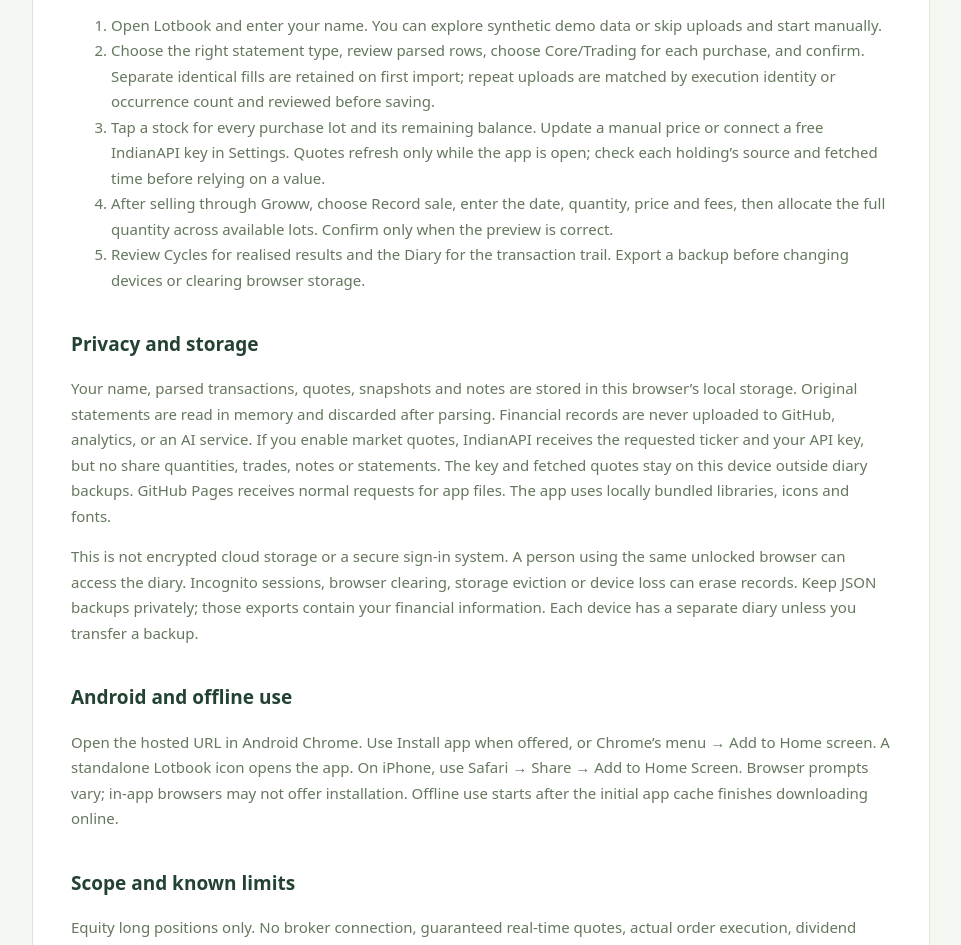
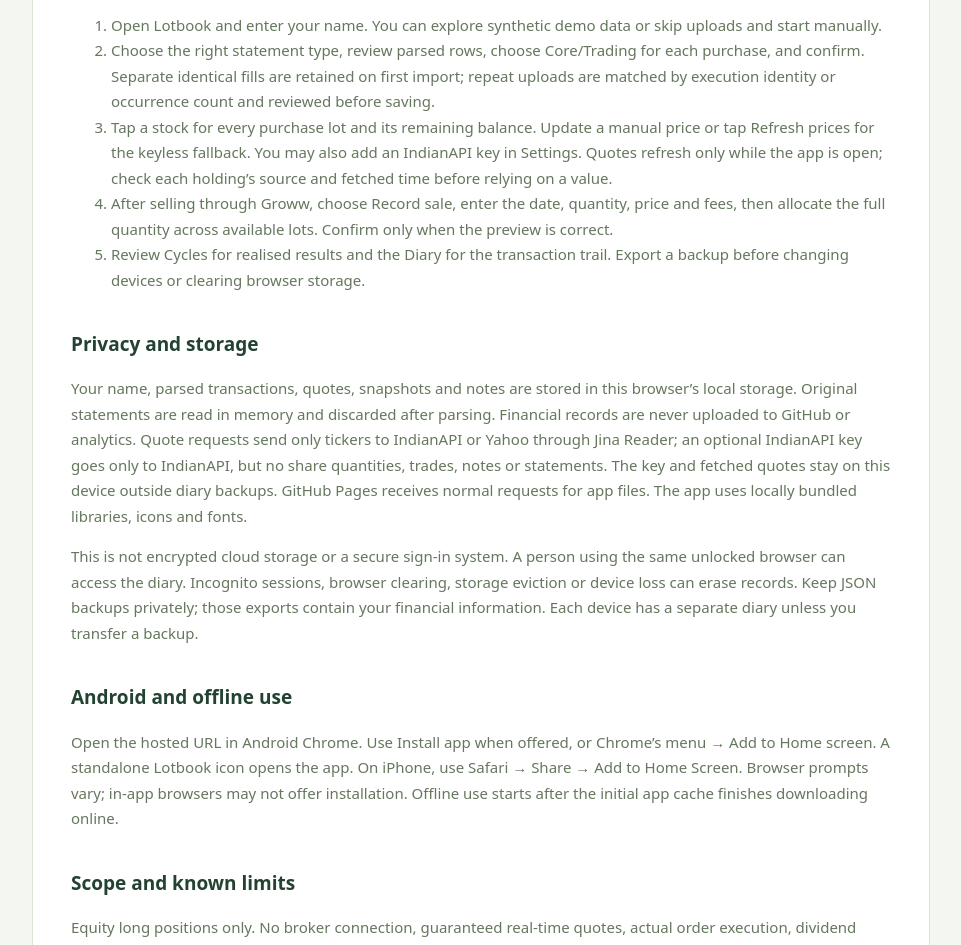
Before and after one commit to prabhav-patel-ops/LotBook, a website: page public/guide.html in a window 1280 px wide. Shown: the part 1855-2800 px from the top of the page, without its empty margins (159-1120 px from the left). Drawn offline with Linux system fonts and the light colour scheme.

Commit message:
Update public/guide.html for private quote fallback and clean imports

```diff
--- a/public/guide.html
+++ b/public/guide.html
@@ -128,7 +128,7 @@
         </li>
         <li>
           Purchase lots classified as Core or Trading, a holdings dashboard,
-          optional free IndianAPI quotes with source/fetch-time labels, manual
+          keyless Yahoo/Jina fallback or optional IndianAPI quotes with source/time labels, manual
           stock-price fallback, and manually entered cash balance.
         </li>
         <li>
@@ -249,7 +249,7 @@
         </li>
         <li>
           Tap a stock for every purchase lot and its remaining balance. Update
-          a manual price or connect a free IndianAPI key in Settings. Quotes
+          a manual price or tap Refresh prices for the keyless fallback. You may also add an IndianAPI key in Settings. Quotes
           refresh only while the app is open; check each holding’s source and
           fetched time before relying on a value.
         </li>
@@ -269,8 +269,8 @@
         Your name, parsed transactions, quotes, snapshots and notes are stored
         in this browser’s local storage. Original statements are read in memory
         and discarded after parsing. Financial records are never uploaded to
-        GitHub, analytics, or an AI service. If you enable market quotes,
-        IndianAPI receives the requested ticker and your API key, but no share
+        GitHub or analytics. Quote requests send only tickers to IndianAPI or Yahoo through Jina Reader;
+        an optional IndianAPI key goes only to IndianAPI, but no share
         quantities, trades, notes or statements. The key and fetched quotes stay
         on this device outside diary backups. GitHub Pages receives normal
         requests for app files. The app uses locally bundled libraries,
@@ -295,7 +295,7 @@
       <h2>Scope and known limits</h2>
       <p>
         Equity long positions only. No broker connection, guaranteed real-time quotes, actual
-        order execution, dividend accounting, tax filing, corporate actions,
+        order execution, dividend accounting, tax filing, corporate actions other than the verified LICI 1:1 bonus,
         transfer reconstruction, mutual funds, F&amp;O, margin or short-selling
         support. Imported sales initially use FIFO until specifically recorded
         with a diary lot allocation. Past sales can be rematched only to lots
```
